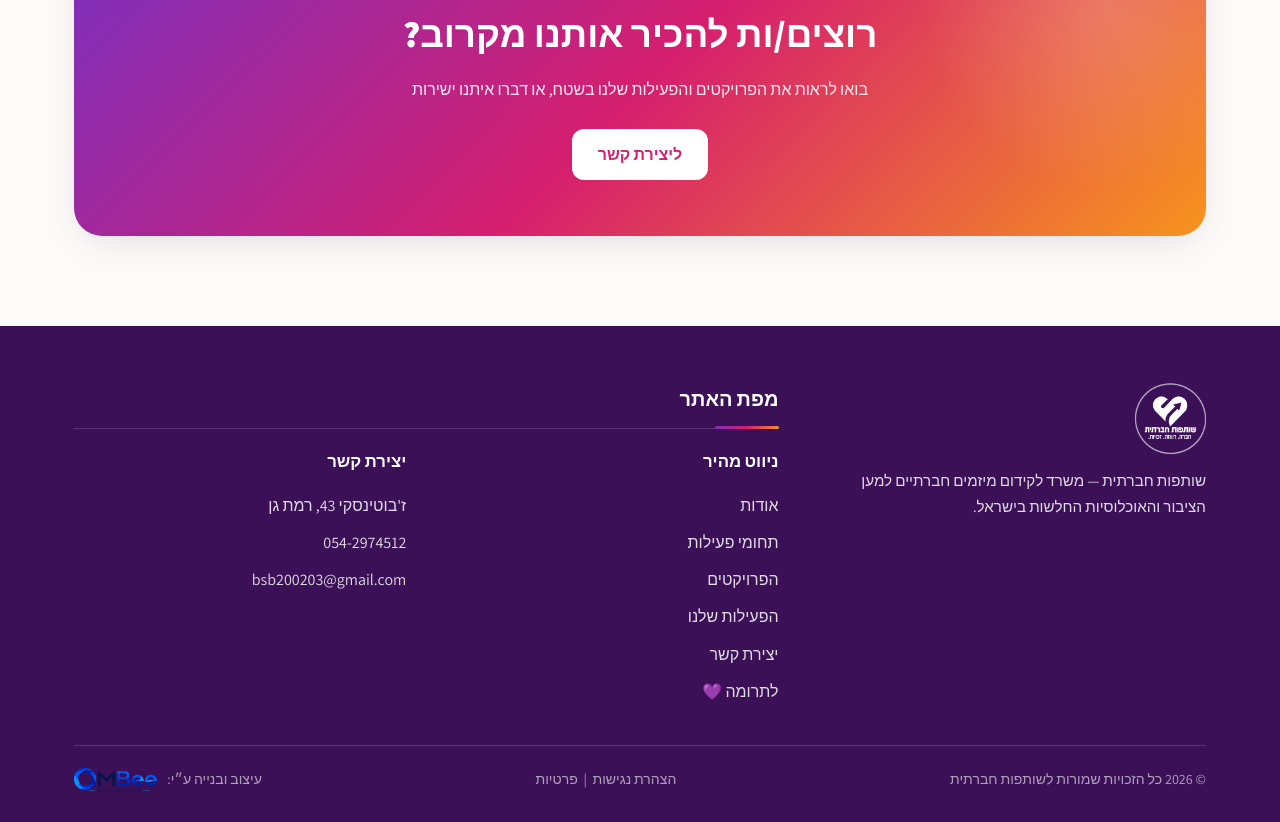
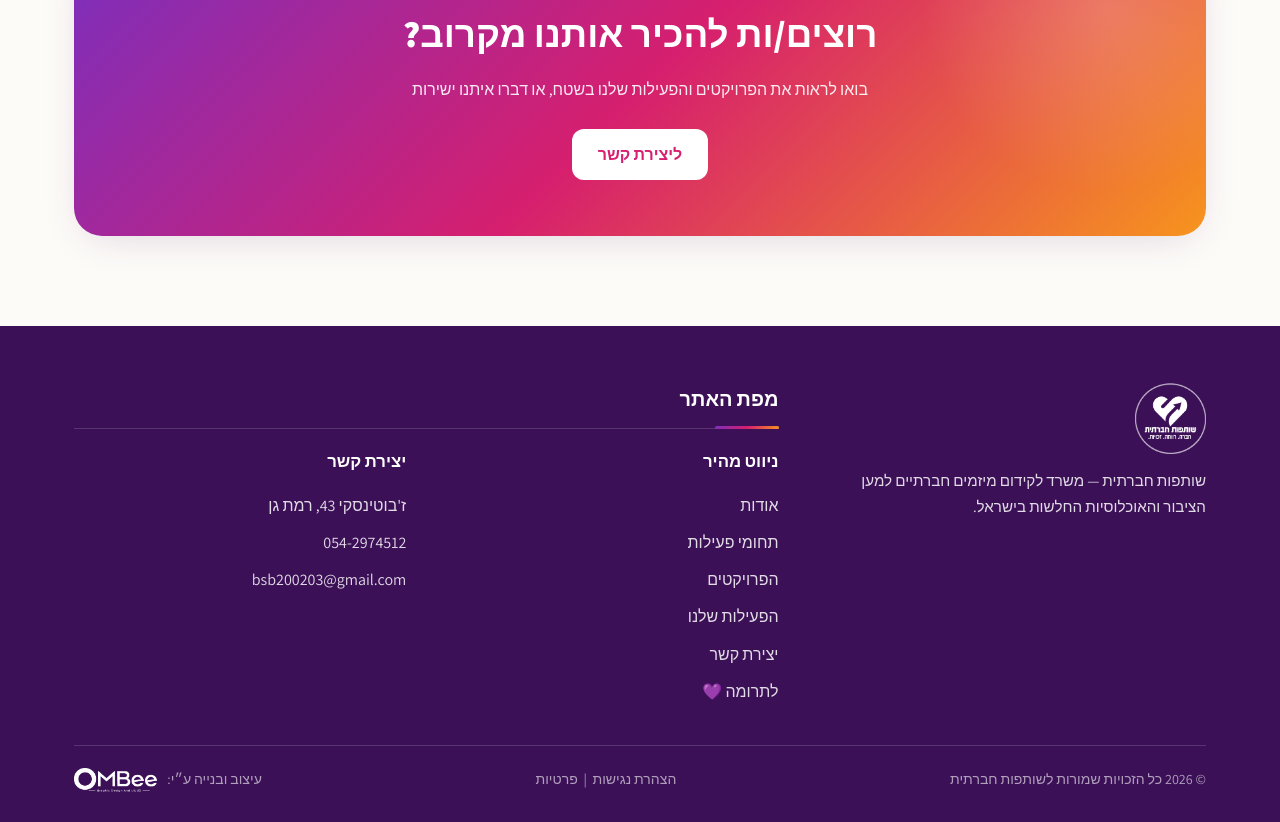
Before and after one commit to ombee-hub/Social-partnership.co.il, a plain HTML site: page about.html in a window 1280 px wide. Shown: the part 1256-2078 px from the top of the page. Drawn offline with Linux system fonts and the light colour scheme.

Commit message:
גרסה לבנה של לוגו OMBee החדש בקרדיט הפוטר
Co-Authored-By: Claude Fable 5 <noreply@anthropic.com>

```diff
--- a/about.html
+++ b/about.html
@@ -118,7 +118,7 @@
     <div class="foot-bottom">
       <span>© 2026 כל הזכויות שמורות לשותפות חברתית</span>
       <span><a href="accessibility.html">הצהרת נגישות</a> &nbsp;|&nbsp; <a href="privacy.html">פרטיות</a></span>
-      <span class="credit">עיצוב ובנייה ע״י: <a href="https://ombee.co.il" target="_blank" rel="noopener" aria-label="OMBee — עיצוב גרפי ו-UI/UX"><img src="images/ombee-logo.png" alt="OMBee — Graphic Design And UI/UX"></a></span>
+      <span class="credit">עיצוב ובנייה ע״י: <a href="https://ombee.co.il" target="_blank" rel="noopener" aria-label="OMBee — עיצוב גרפי ו-UI/UX"><img src="images/ombee-logo-white.png" alt="OMBee — Graphic Design And UI/UX"></a></span>
     </div>
   </div>
 </footer>
```
Also changed, not shown: accessibility.html (+1 -1 lines), activities.html (+1 -1 lines), contact.html (+1 -1 lines), gallery.html (+1 -1 lines), index.html (+1 -1 lines), privacy.html (+1 -1 lines), projects.html (+1 -1 lines), images/ombee-logo-white.png (added).
